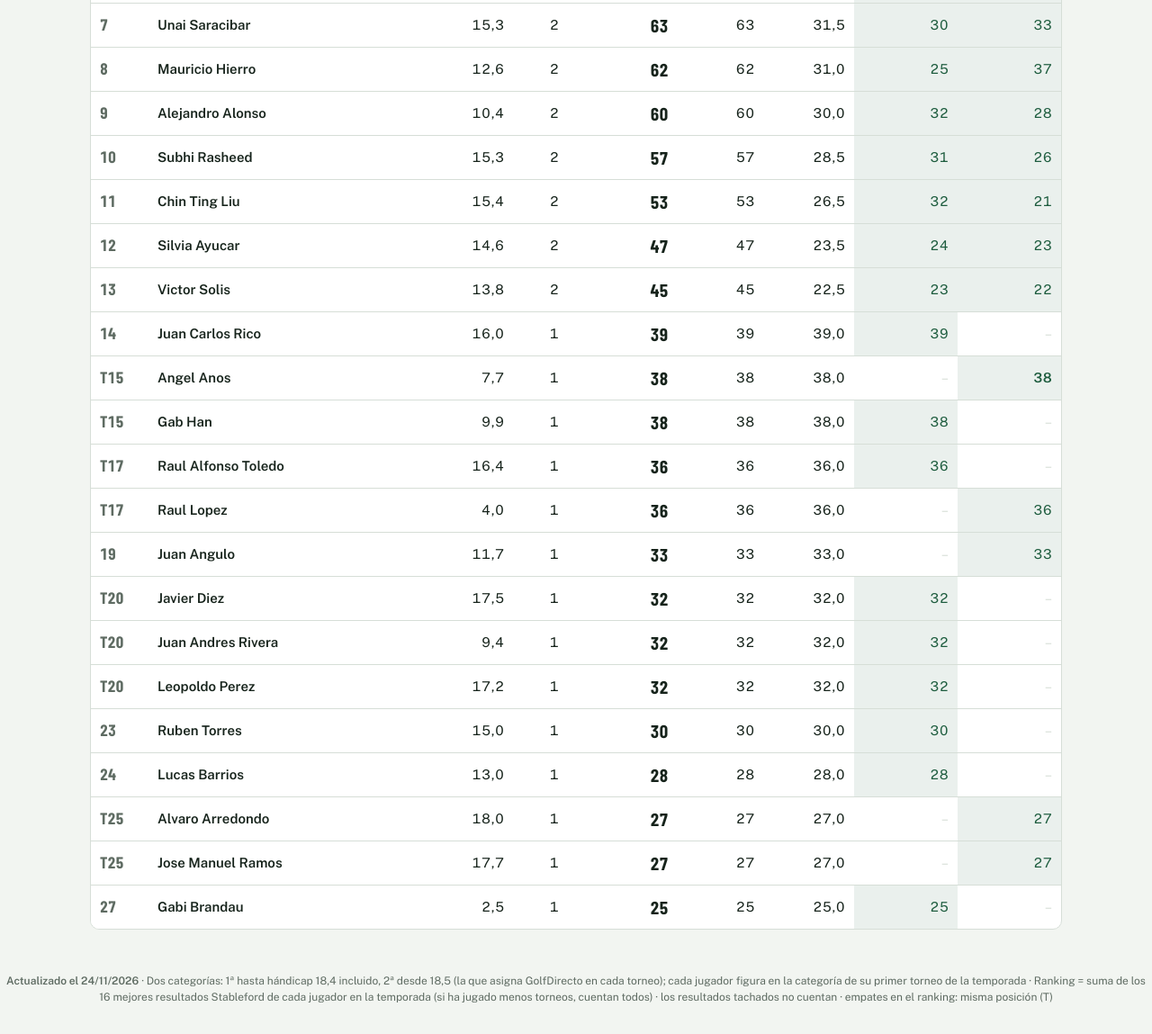
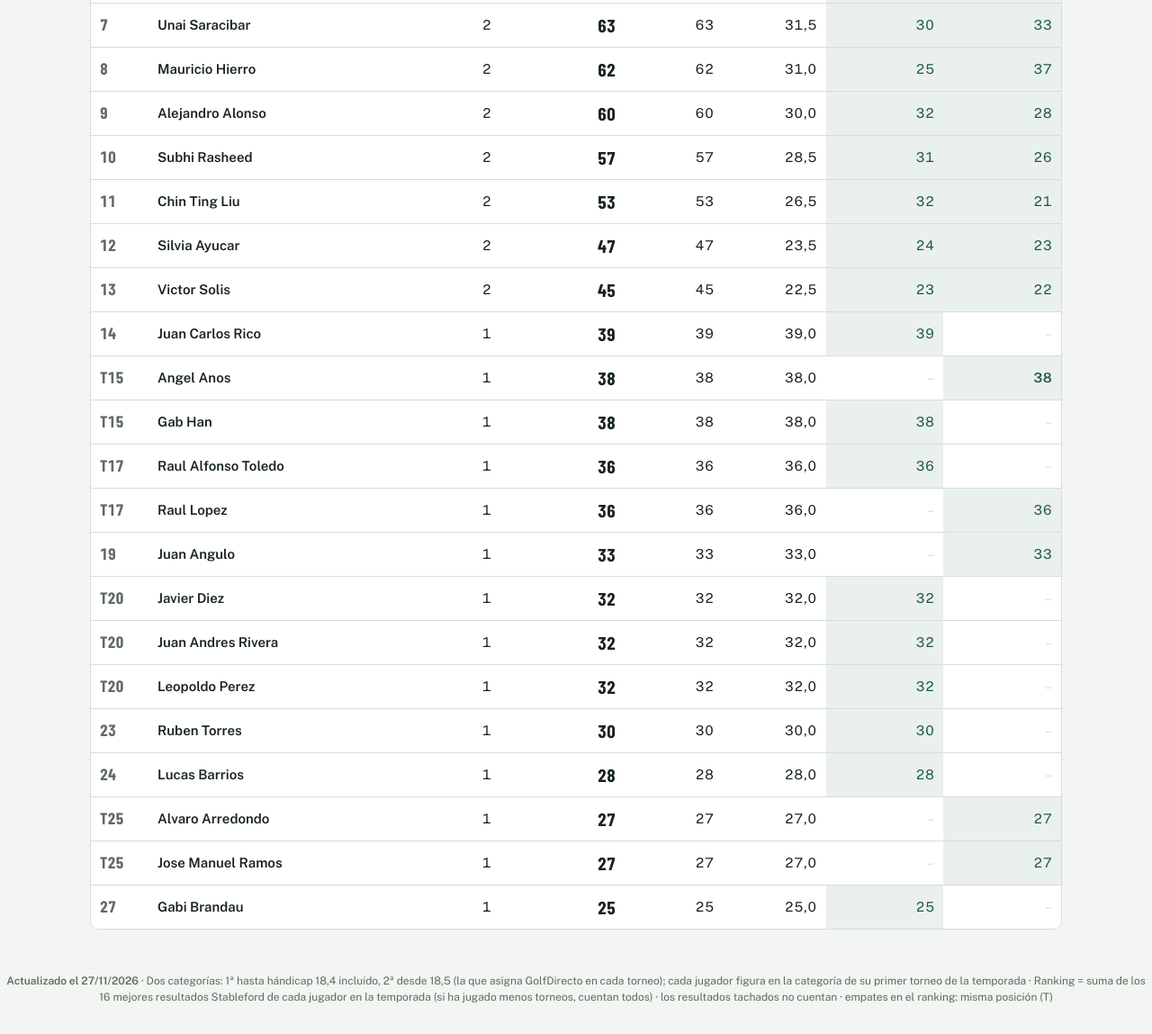
Before and after one commit to thipal/Ranking_2026_27, a plain HTML site: page index.html in a window 1280 px wide. Shown: the part 906-2055 px from the top of the page at 90% size. Drawn offline with nearby package versions, Linux system fonts and the light colour scheme.

Commit message:
Ranking 2026-27: sin columna de hándicap
Co-Authored-By: Claude Opus 5.5 <noreply@anthropic.com>
Claude-Session: https://claude.ai/code/session_01AFA4VxzXuHNytFGFpGekfn

```diff
--- a/index.html
+++ b/index.html
@@ -266,7 +266,7 @@ function render(){
   if(ui.tab==="ranking") h+=yearSwitch(ys)+catSwitch(LC)+(rs.length?findBox():'')+viewRanking(LC[ui.cat],rs);
   else if(ui.tab==="torneos") h+=yearSwitch(ys)+viewTorneos(rs,LC);
   else h+=viewGestionar();
-  h+='</div></main><footer><strong>Actualizado el 24/11/2026</strong> · Dos categorías: 1ª hasta hándicap '+fmtHc(catLimit())+' incluido, 2ª desde '+cat2From()+' (la que asigna GolfDirecto en cada torneo); cada jugador figura en la categoría de su primer torneo de la temporada · Ranking = suma de los '+nBest()+' mejores resultados Stableford de cada jugador en la temporada (si ha jugado menos torneos, cuentan todos) · los resultados tachados no cuentan · empates en el ranking: misma posición (T)</footer>';
+  h+='</div></main><footer><strong>Actualizado el 27/11/2026</strong> · Dos categorías: 1ª hasta hándicap '+fmtHc(catLimit())+' incluido, 2ª desde '+cat2From()+' (la que asigna GolfDirecto en cada torneo); cada jugador figura en la categoría de su primer torneo de la temporada · Ranking = suma de los '+nBest()+' mejores resultados Stableford de cada jugador en la temporada (si ha jugado menos torneos, cuentan todos) · los resultados tachados no cuentan · empates en el ranking: misma posición (T)</footer>';
   document.getElementById("app").innerHTML=h;
   var f=document.getElementById("rd-date"); if(f&&!f.value&&!ui.editId) f.value=todayIso();
   applyFilter(); applyFind();
@@ -283,13 +283,13 @@ function viewRanking(L,rs){
   if(!rs.length) return '<div class="board empty">Todavía no se ha registrado ningún torneo esta temporada.'+(ui.canEdit?' Impórtalo desde GolfDirecto en la pestaña Gestionar.':'')+'</div>';
   var N=nBest();
   var h='<div class="section-head"><h2>Ranking · '+catName(ui.cat)+'</h2><p class="hint">Suma de los '+N+' mejores resultados Stableford · J = torneos jugados · en verde = cuenta para el Ranking · tachado = no cuenta · en negrita = ganador del torneo</p></div>';
-  h+='<div class="board"><table><thead><tr><th class="l sticky">Pos</th><th class="l sticky2">Jugador</th><th title="Handicap">HC</th><th>J</th><th title="Suma de los '+N+' mejores">Ranking</th><th title="Suma de todos los resultados">Total</th><th title="Media Stableford">Media</th>';
+  h+='<div class="board"><table><thead><tr><th class="l sticky">Pos</th><th class="l sticky2">Jugador</th><th>J</th><th title="Suma de los '+N+' mejores">Ranking</th><th title="Suma de todos los resultados">Total</th><th title="Media Stableford">Media</th>';
   rs.forEach(function(r){h+='<th class="rd" title="'+esc(r.name||"")+'">'+shortDate(r.date)+'</th>';});
   h+='</tr></thead><tbody>';
   L.forEach(function(r){
     var p=player(r.id);
     h+='<tr data-find="'+esc(norm(r.name))+'" class="'+(r.pos<=3?'top':'')+'"><td class="pos sticky">'+r.posLabel+'</td><td class="l sticky2"><div class="name">'+esc(r.name)+'</div>'+(r.dropped?'<span class="chip">'+r.dropped+' descartado'+(r.dropped>1?'s':'')+'</span>':'')+'</td>';
-    h+='<td>'+hcCell(p)+'</td><td>'+r.played+'</td><td class="total">'+r.total+'</td><td>'+r.all+'</td><td>'+f1(r.avg)+'</td>';
+    h+='<td>'+r.played+'</td><td class="total">'+r.total+'</td><td>'+r.all+'</td><td>'+f1(r.avg)+'</td>';
     rs.forEach(function(x){var v=r.per[x.id]; h+='<td class="rd'+(v?(v.used?' use':' drop')+(v.win?' best':''):' miss')+'" title="'+(v?v.s+' Stableford · '+catName(v.cat)+(v.used?'':' · no cuenta'):'No jugó')+'">'+(v?v.s+(v.cat!==ui.cat?'<small class="stb">'+(v.cat===1?'1ª':'2ª')+'</small>':''):'–')+'</td>';});
     h+='</tr>';
   });
@@ -305,9 +305,9 @@ function viewTorneos(rs,LC){ var _fb=findBox();
     var rows=dayRows(r,c); if(!rows.length) return;
     var w=rows.filter(function(x){return x.pos===1;});
     h+='<div class="prize"><span class="k">'+catName(c)+'</span><span class="w">'+w.map(function(x){return esc(x.name);}).join(', ')+'</span><span class="hint">ganador'+(w.length>1?'es':'')+' · '+w[0].pts+' pts Stableford · '+rows.length+' jugadores</span></div>';
-    h+='<div class="board"><table><thead><tr><th class="l">Pos</th><th class="l">Jugador</th><th title="Handicap actual">HC</th><th>Stb.</th><th class="l" title="¿Está entre sus '+nBest()+' mejores de la temporada?">Ranking</th><th title="Posición actual en el Ranking de su categoría">Pos. ranking</th></tr></thead><tbody>';
+    h+='<div class="board"><table><thead><tr><th class="l">Pos</th><th class="l">Jugador</th><th>Stb.</th><th class="l" title="¿Está entre sus '+nBest()+' mejores de la temporada?">Ranking</th><th title="Posición actual en el Ranking de su categoría">Pos. ranking</th></tr></thead><tbody>';
     rows.forEach(function(x){var o=byId[x.id], g=o&&o.g, v=g&&g.per[r.id];
-      h+='<tr data-find="'+esc(norm(x.name))+'" class="'+(x.pos<=3?'top':'')+'"><td class="pos">'+x.posLabel+'</td><td class="l"><div class="name">'+esc(x.name)+'</div></td><td>'+hcCell(player(x.id))+'</td><td class="total">'+x.pts+'</td><td class="l">'+(v?(v.used?'<span class="chip solid" style="--c:var(--green)">Cuenta</span>':'<span class="chip">Descartado</span>'):'')+'</td><td>'+(g?g.posLabel+(o.c!==c?' <span class="hint">('+(o.c===1?'1ª':'2ª')+')</span>':''):'–')+'</td></tr>';});
+      h+='<tr data-find="'+esc(norm(x.name))+'" class="'+(x.pos<=3?'top':'')+'"><td class="pos">'+x.posLabel+'</td><td class="l"><div class="name">'+esc(x.name)+'</div></td><td class="total">'+x.pts+'</td><td class="l">'+(v?(v.used?'<span class="chip solid" style="--c:var(--green)">Cuenta</span>':'<span class="chip">Descartado</span>'):'')+'</td><td>'+(g?g.posLabel+(o.c!==c?' <span class="hint">('+(o.c===1?'1ª':'2ª')+')</span>':''):'–')+'</td></tr>';});
     h+='</tbody></table></div>';
   });
   return h;
```
